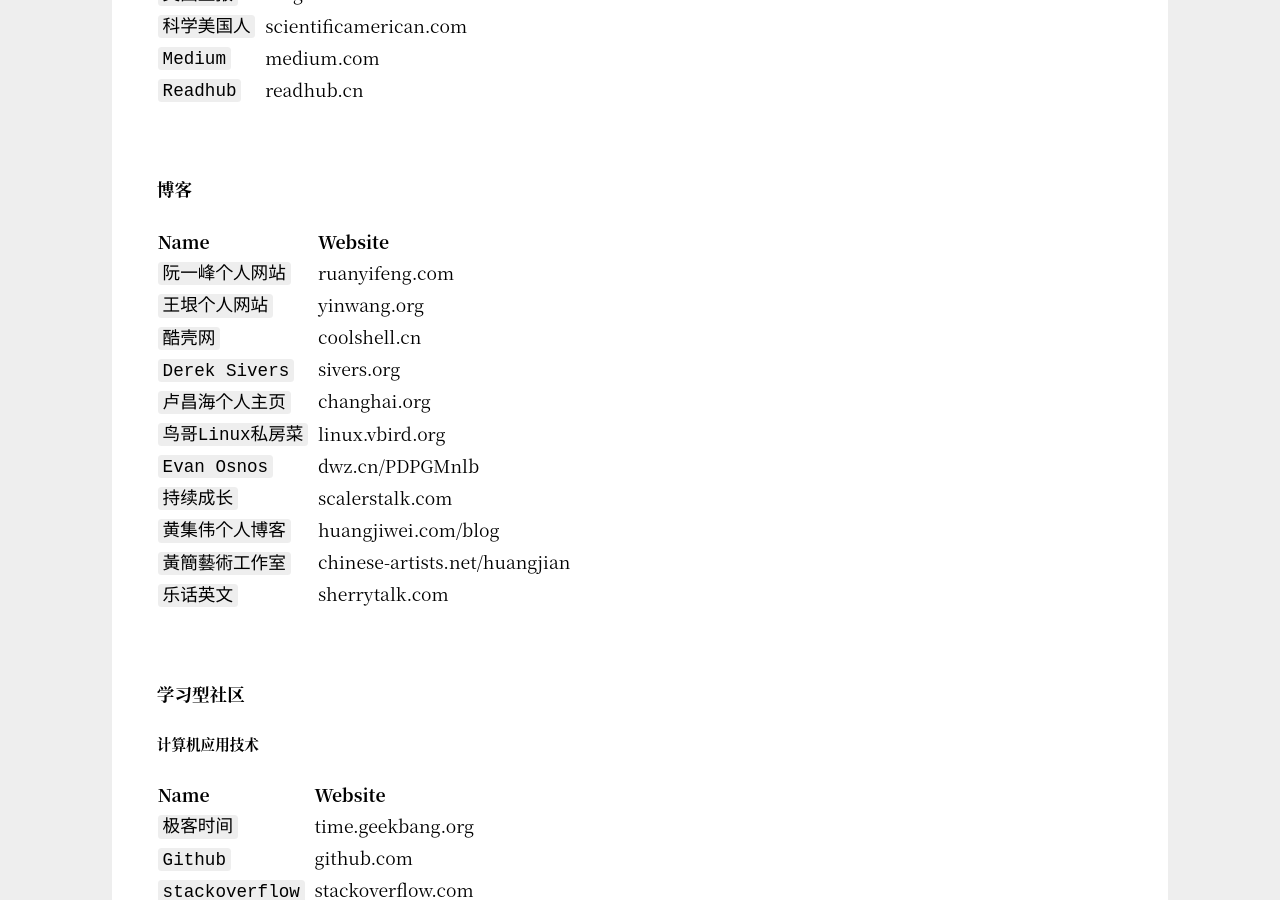
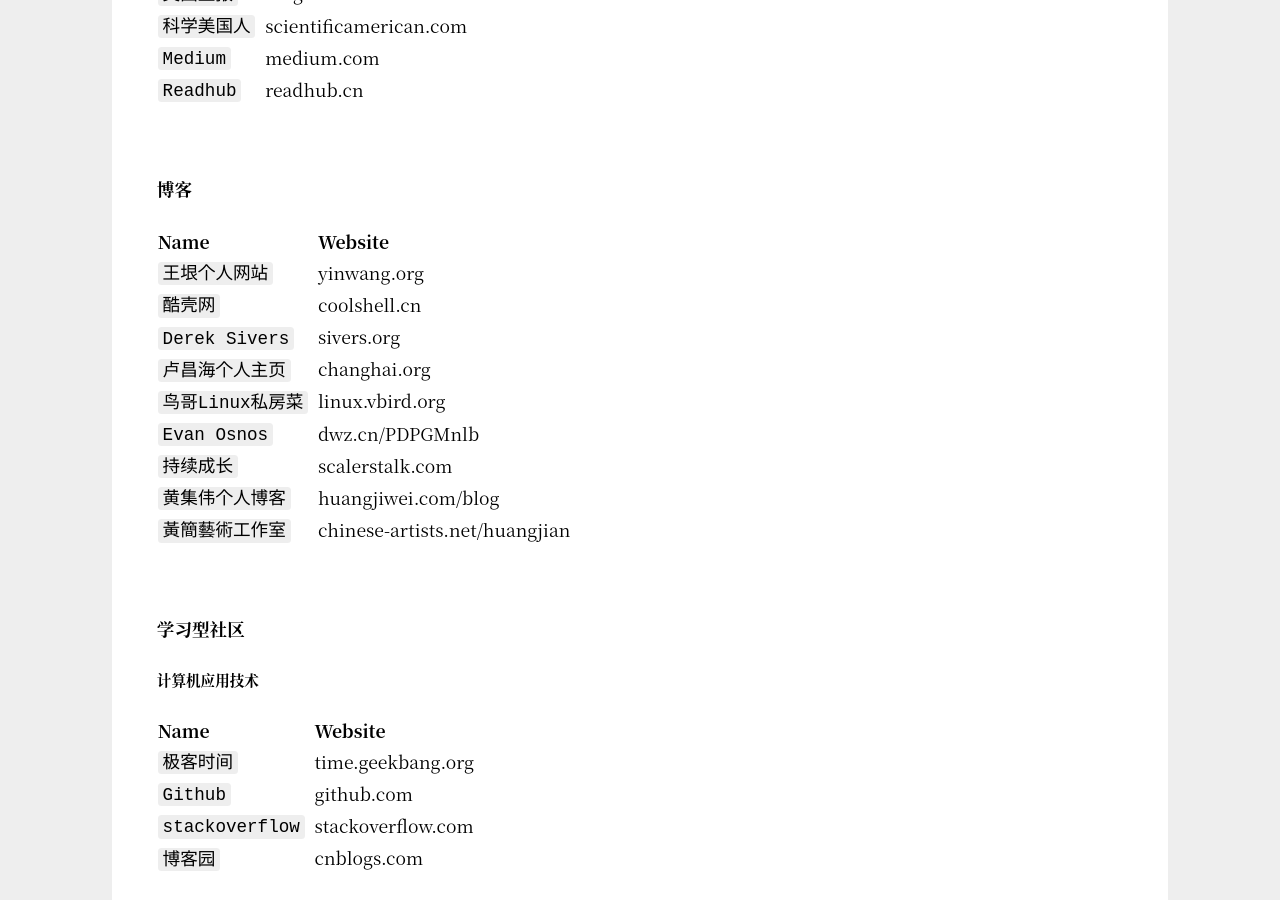
Before and after one commit to Haiyung/haiyung.github.io, a Jekyll site: the page built from pages/8info.md, in a window 1280 px wide and 900 px high, scrolled down 705 px. Built offline with Jekyll 4.4.1, drawn with Linux system fonts in a browser that asks for light colours; some web fonts are replaced.

```diff
--- a/pages/8info.md
+++ b/pages/8info.md
@@ -38,7 +38,6 @@
 
 | Name           | Website               |
 | :------------- | :-------------------  |
-| `阮一峰个人网站`  | ruanyifeng.com       |
 | `王垠个人网站`    | yinwang.org          |
 | `酷壳网`        | coolshell.cn         |
 | `Derek Sivers` | sivers.org          |
@@ -48,7 +47,6 @@
 | `持续成长`     | scalerstalk.com      |
 | `黄集伟个人博客` | huangjiwei.com/blog  |
 | `黃簡藝術工作室` | chinese-artists.net/huangjian |
-| `乐话英文`     | sherrytalk.com       |
 
 <br>
 
```
Also changed, not shown: js/hvv6a-hj.js (renamed from js/hvv6ahj.js).
